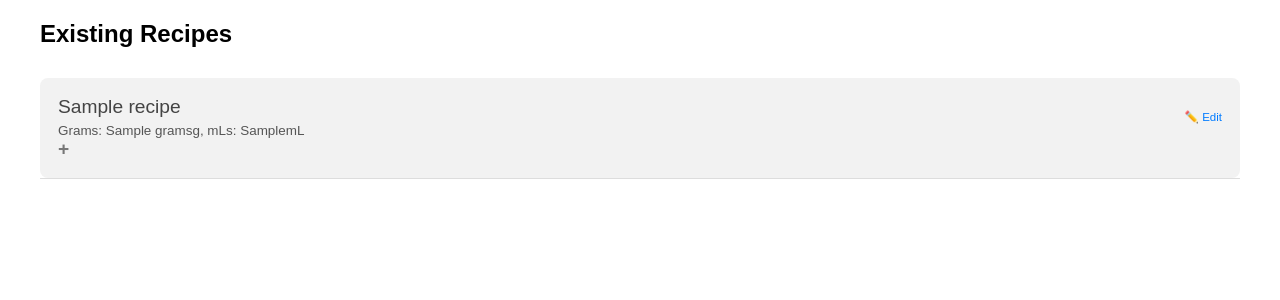
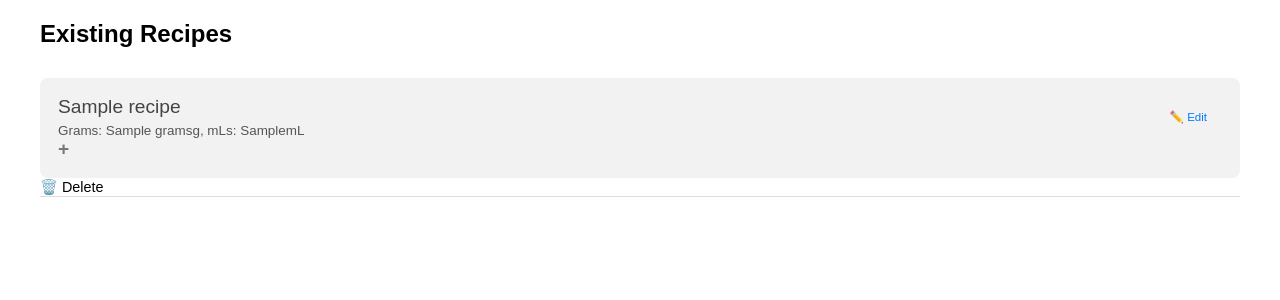
Before and after one commit to ATrapenard/Bliss_Analytics_Dashboard, a Flask app: template templates/recipes.html in a window 1280 px wide. Shown: the part 200-500 px from the top of the page. Run offline with Flask 3, Linux system fonts and the light colour scheme; the template is opened without the code that fills it: most values are stand-ins (such as "Sample title", 1, 10 or a date in 2020); some libraries are stand-ins or nearby versions.

Commit message:
feat: Add delete recipe functionality
Adds a delete button with a confirmation dialog to each recipe card. Creates a backend route to handle the deletion.

```diff
--- a/app.py
+++ b/app.py
@@ -117,5 +117,15 @@ def update_recipe(recipe_id):
     conn.close()
     return redirect(url_for('recipe_dashboard'))
 
+@app.route('/delete/<int:recipe_id>', methods=['POST'])
+def delete_recipe(recipe_id):
+    conn = get_db_connection()
+    with conn.cursor() as cur:
+        # The ON DELETE CASCADE in our table schema handles deleting the ingredients
+        cur.execute('DELETE FROM recipes WHERE id = %s;', (recipe_id,))
+    conn.commit()
+    conn.close()
+    return redirect(url_for('recipe_dashboard'))
+
 if __name__ == '__main__':
     app.run(debug=True)
--- a/templates/recipes.html
+++ b/templates/recipes.html
@@ -40,6 +40,25 @@
             color: #555;
             margin-top: 5px;
         }
+        .card-actions {
+            display: flex;
+            align-items: center;
+            gap: 15px;
+        }
+        .edit-link {
+            font-size: 0.6em;
+        }
+        .delete-form {
+            margin: 0;
+        }
+        .delete-btn {
+            background: none;
+            border: none;
+            font-size: 0.9em;
+            cursor: pointer;
+            padding: 0;
+        }
+
 
         .active, .collapsible:hover {
             background-color: #ddd;
@@ -91,7 +110,12 @@
                         Grams: {{ recipe.totals.grams }}g, mLs: {{ recipe.totals.mLs }}mL
                     </span>
                 </div>
-                <a href="{{ url_for('edit_recipe_form', recipe_id=recipe['id']) }}" style="font-size: 0.6em; margin-left: 10px;" onclick="event.stopPropagation()">✏️ Edit</a>
+                <div class="card-actions">
+                    <a href="{{ url_for('edit_recipe_form', recipe_id=recipe['id']) }}" class="edit-link" onclick="event.stopPropagation()">✏️ Edit</a>
+                    <form method="post" action="{{ url_for('delete_recipe', recipe_id=recipe['id']) }}" onsubmit="return confirm('Are you sure you want to delete this recipe?');" onclick="event.stopPropagation()" class="delete-form">
+                        <button type="submit" class="delete-btn">🗑️ Delete</button>
+                    </form>
+                </div>
             </div>
         </button>
         <div class="content">
@@ -122,7 +146,10 @@
         const coll = document.getElementsByClassName("collapsible");
         for (let i = 0; i < coll.length; i++) {
             coll[i].addEventListener("click", function(event) {
-                if (event.target.tagName === 'A' || event.target.parentElement.tagName === 'A') return;
+                // Prevent toggling when an action inside the header is clicked
+                if (event.target.closest('.card-actions')) {
+                    return;
+                }
 
                 this.classList.toggle("active");
                 const content = this.nextElementSibling;
```
